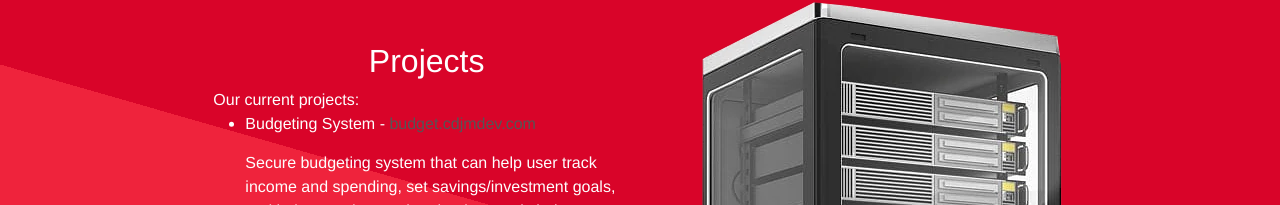
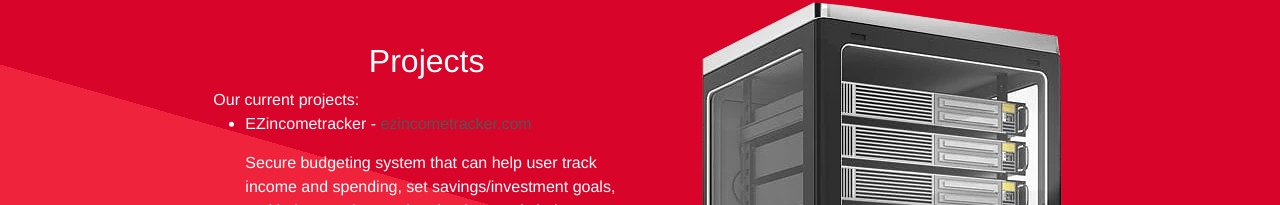
Before and after one commit to CodyJohns/EmpireAmerican, a Vue app: page / in a window 1280 px wide. Shown: the part 728-933 px from the top of the page. Built offline with nearby package versions, Linux system fonts and the light colour scheme.

Commit message:
project url change

```diff
--- a/src/components/Panel2.vue
+++ b/src/components/Panel2.vue
@@ -9,7 +9,7 @@
                             Our current projects:
                             <ul style="text-align:left !important;">
                                 <li>
-                                    Budgeting System - <a href="https://budget.cdjmdev.com" target="_blank">budget.cdjmdev.com</a><br />
+                                    EZincometracker - <a href="https://ezincometracker.com" target="_blank">ezincometracker.com</a><br />
                                     <div style="padding:15px 0px;">
                                         Secure budgeting system that can help user track income and spending, set savings/investment goals,
                                     and help user detect what that income is being spent on by percentages.
```
